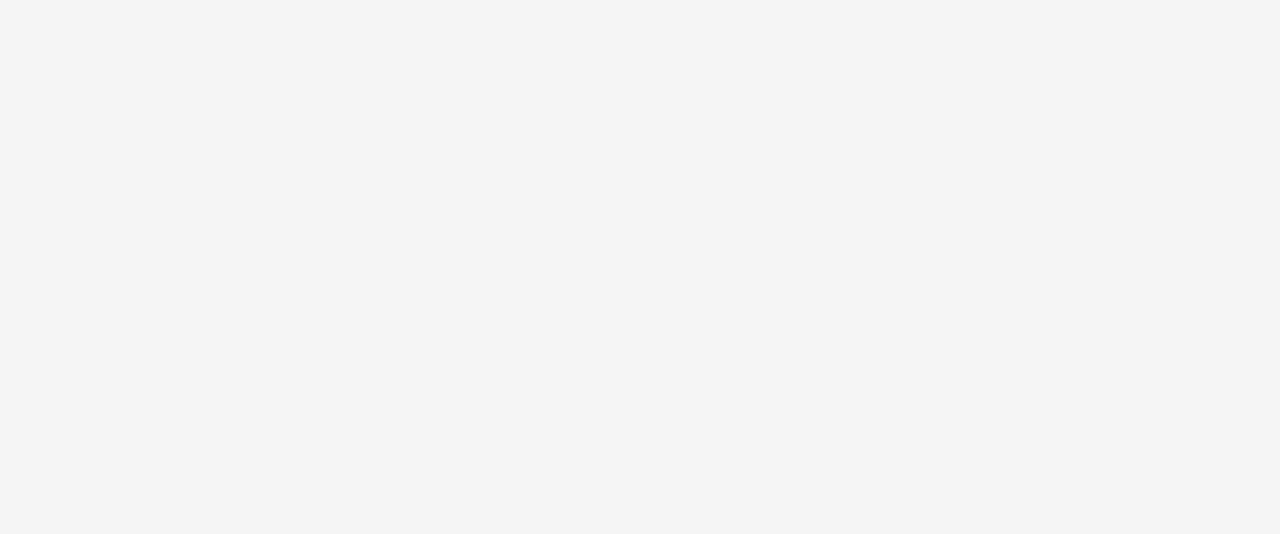
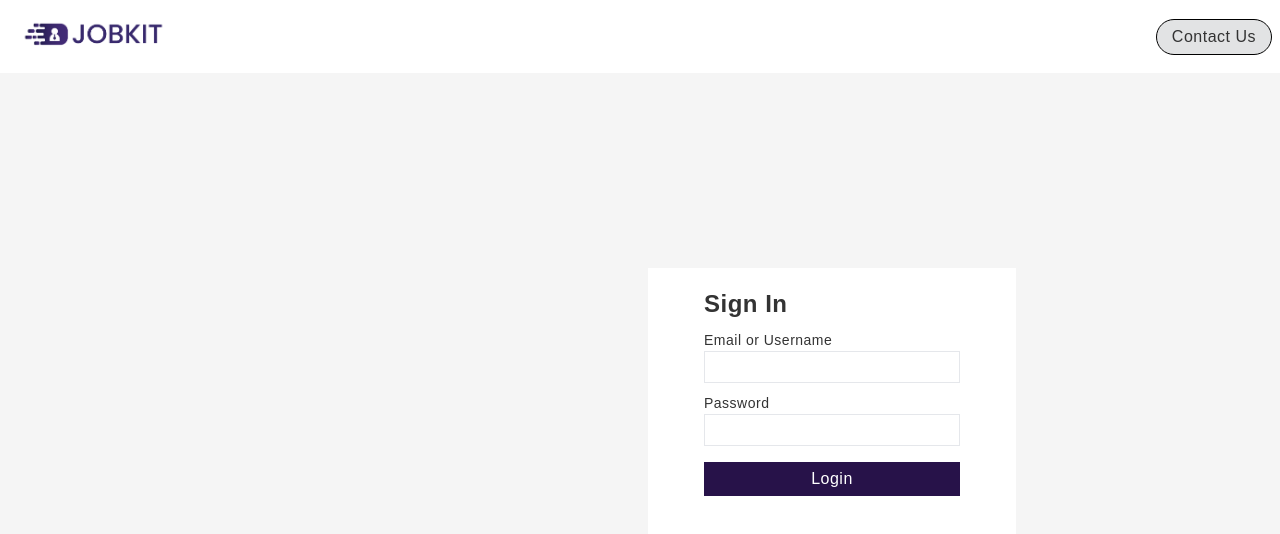
Before and after one commit to jvnjse/job-kit-react, a React (Create React App) app: page /admin/login in a window 1280 px wide. Before the commit this address had no page. Shown: the top 534 px of the page. Built offline with nearby package versions, Linux system fonts and the light colour scheme.

Commit message:
admin panel

```diff
--- a/src/App.js
+++ b/src/App.js
@@ -11,6 +11,7 @@ import Links from "./Links";
 import AdminMain from "./Pages/AdminModule/AdminMain";
 import CompanyLogin from "./Pages/Login/CompanyLogin";
 import VerifyOtpCompany from "./Pages/Verify-Otp/VerifyOtpCompany";
+import AdminLogin from "./Pages/Login/AdminLogin";
 
 const AddDetails = lazy(() =>
   import("./Pages/CompanyModule/AddCompanyDetails/AddDetails")
@@ -62,6 +63,7 @@ function App() {
             <Route path="/employee" element={<Home />} />
             <Route path="/login" element={<Login />} />
             <Route path="/company/login" element={<CompanyLogin />} />
+            <Route path="/admin/login" element={<AdminLogin />} />
             <Route
               path="/employee/employee-details"
               element={<EmployeeDetails1 />}
--- /dev/null
+++ b/src/Pages/Login/AdminLogin.jsx
@@ -0,0 +1,64 @@
+import React, { useState } from "react";
+import "./login.css";
+import logoimage from "../../Assets/Images/logo.png";
+import MakeApiRequest from "../../Functions/AxiosApi";
+import Cookies from "js-cookie";
+import config from "../../Functions/config";
+
+const AdminLogin = () => {
+  return (
+    <div className="h-screen overflow-hidden">
+      <div className="navbody w-screen p-2 flex justify-between item-center">
+        <div className="logo">
+          <img src={logoimage} alt="" />
+        </div>
+        <div className="tabs flex items-center">
+          <p className="tab ">Contact Us</p>
+        </div>
+      </div>
+
+      <div className="login-body flex flex-row items-center justify-center">
+        <div className="login-container flex">
+          <div className="caption-container flex flex-col justify-center items-center p-8  w-96 max-sm:hidden max-md:hidden">
+            <div className="caption text-3xl font-bold text-left w-full">
+              Lorem ipsum <br></br>dolor sit
+            </div>
+            <div className="sub-caption text-xs text-start w-full break-all pr-6 ">
+              Lorem ipsum dolor sit amet consectetur. Orci tellus scelerisque
+              lectus dui purus cras. Donec phasellus feugiat pretium vel aliquet
+              urna.
+            </div>
+          </div>
+
+          <div className="login-form-container flex flex-col items-center px-14 py-5 ">
+            <div className="w-full text-left text-2xl font-semibold">
+              {" "}
+              Sign In
+            </div>
+            <label className="flex flex-col">
+              Email or Username
+              <input
+                type="text"
+                className="signup-input border border-black-950 w-64 h-8 "
+                name="email"
+              />
+            </label>
+
+            <label className="flex flex-col">
+              Password
+              <input
+                type="password"
+                className="signup-input border border-black-950 w-64 h-8 "
+              />
+            </label>
+            <div className="signup-btn text-center w-full cursor-pointer mt-4">
+              Login
+            </div>
+          </div>
+        </div>
+      </div>
+    </div>
+  );
+};
+
+export default AdminLogin;
```
